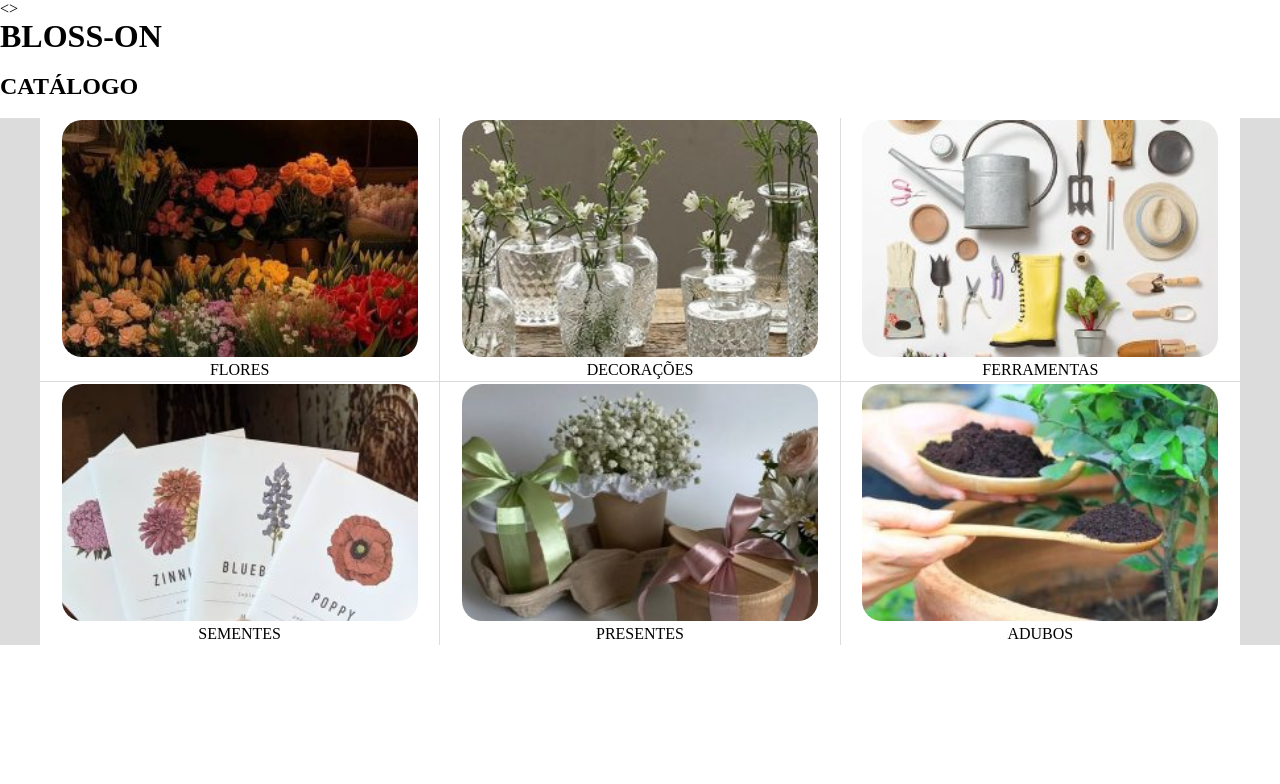
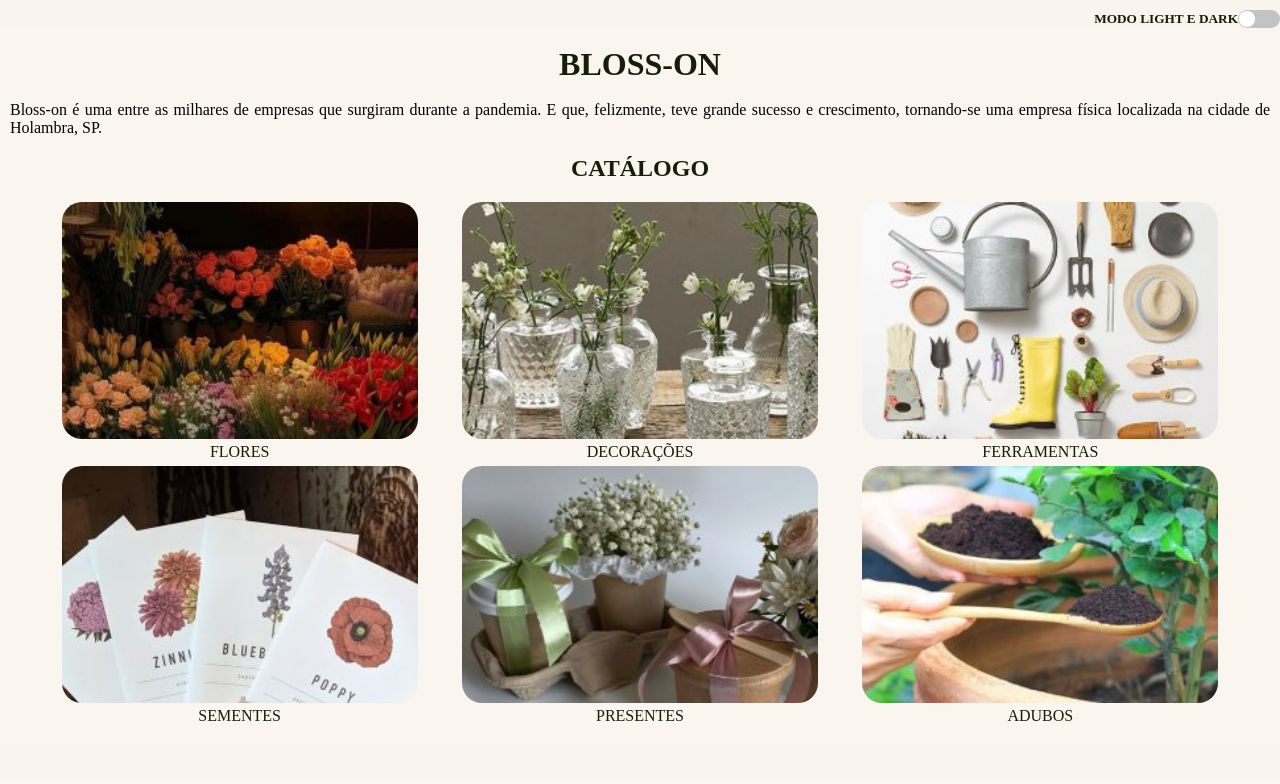
Before and after one commit to NatanFernando/BLOSS-ON, a plain HTML site: page index.html in a window 1280 px wide. Drawn offline with Linux system fonts and the light colour scheme.

Commit message:
light and dark mode
light and dark mode

```diff
--- a/css/style.css
+++ b/css/style.css
@@ -2,6 +2,93 @@
     margin: 0;
     border: 0;
     padding: 0;
+}
+
+header{
+    display: flex;
+    align-items: center;
+    flex-direction: row;
+    background-color: #f9f4ee;
+    justify-content: flex-end;
+    transition: .5s;
+    color: #141c08;
+    padding-top: 10px;
+}
+
+body.dark header{
+    background-color: #151e08;
+    color: #faf5ef;
+}
+
+body{
+    background-color: #faf5ef;
+    transition: .5s;
+    color: #151e08;
+}
+
+body.dark{
+    background-color: #151e08;
+    color: #faf5ef;
+}
+
+h1{
+    text-align: center;
+}
+
+body.dark h1{
+    color: #ffffff;
+}
+
+h2{
+    text-align: center;
+}
+
+body.dark h2{
+    color: #ffffff;
+}
+
+body.dark h5{
+    color: #ffffff;
+}
+
+p{
+    color: #000000;
+    text-align: justify;
+    padding-left: 10px;
+    padding-right: 10px;
+}
+
+body.dark p{
+    color: #faf5ef;
+}
+
+.trilho{
+    width: 42px;
+    height: 18px;
+    background-color: #c3c3c3;
+    border-radius: 150px;
+    position: relative;
+    cursor: pointer;
+}
+
+.trilho .indicador{
+    width: 18px;
+    height: 18px;
+    background-color: #ffffff;
+    border-radius: 50%;
+    transform: scale(.9);
+    position: absolute;
+    left: 0;
+    transition: .5s;
+}
+
+.trilho.dark{
+    background-color: #4d4d4d;
+}
+
+.trilho.dark .indicador{
+    left: 24px;
+    background-color: #000000;
 }
 
 .img-grid-catalogo{
@@ -31,11 +118,26 @@ figure{
 }
 
 .grid-catalogo-index div{
-    background-color: #fff;
     text-align: center;
     padding: 2px;
 }
 
 #grid-catalogo{
-    background-color: #dcdcdc;
+    background-color: #faf5ef;
+        transition: .5s;
 }
+
+body.dark #grid-catalogo{
+    background-color: #151e08;
+    color: #faf5ef;
+}
+
+footer{
+    background-color:  #f9f4ee;
+    transition: .5s;
+}
+
+body.dark footer{
+    background-color: #151e08;
+    color: #faf5ef;
+}
--- a/index.html
+++ b/index.html
@@ -9,14 +9,29 @@
 
 </head>
 
-<>
+<body>
 
-    <h1> BLOSS-ON </h1>
+    <header>
+
+        <h5> MODO LIGHT E DARK </h5>
+
+        <div class="trilho" id="trilho">
+            <div class="indicador"> </div>
+        </div>
+        <script src="javascript/main.js"> </script>
+
+    </header>
 
     <br>
 
+    <h1> BLOSS-ON </h1>
+    <br>
+    <p> Bloss-on é uma entre as milhares de empresas que surgiram durante a pandemia.
+        E que, felizmente, teve grande sucesso e crescimento,
+        tornando-se uma empresa física localizada na cidade de Holambra, SP. </p>
+    <br>
+
     <h2> CATÁLOGO </h2>
-
     <br>
 
     <section class="conteudo-catalago" id="grid-catalogo">
@@ -60,6 +75,14 @@
         </div>
     </section>
 
+    <br>
+
+    <footer>
+        <br>
+
+        <br>
+    </footer>
+
 </body>
 
 </html>
--- /dev/null
+++ b/javascript/main.js
@@ -0,0 +1,8 @@
+
+let trilho = document.getElementById('trilho')
+let body = document.querySelector('body')
+
+trilho.addEventListener('click', ()=>{
+    trilho.classList.toggle('dark')
+    body.classList.toggle('dark')
+})
```
